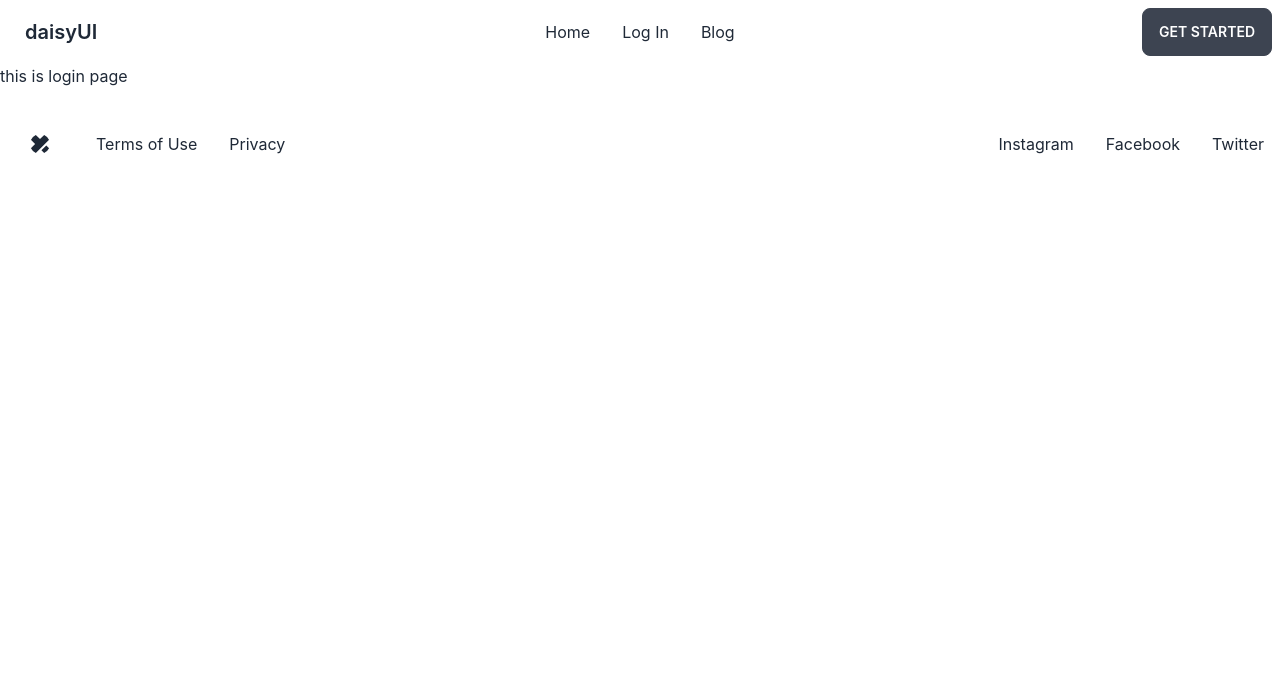
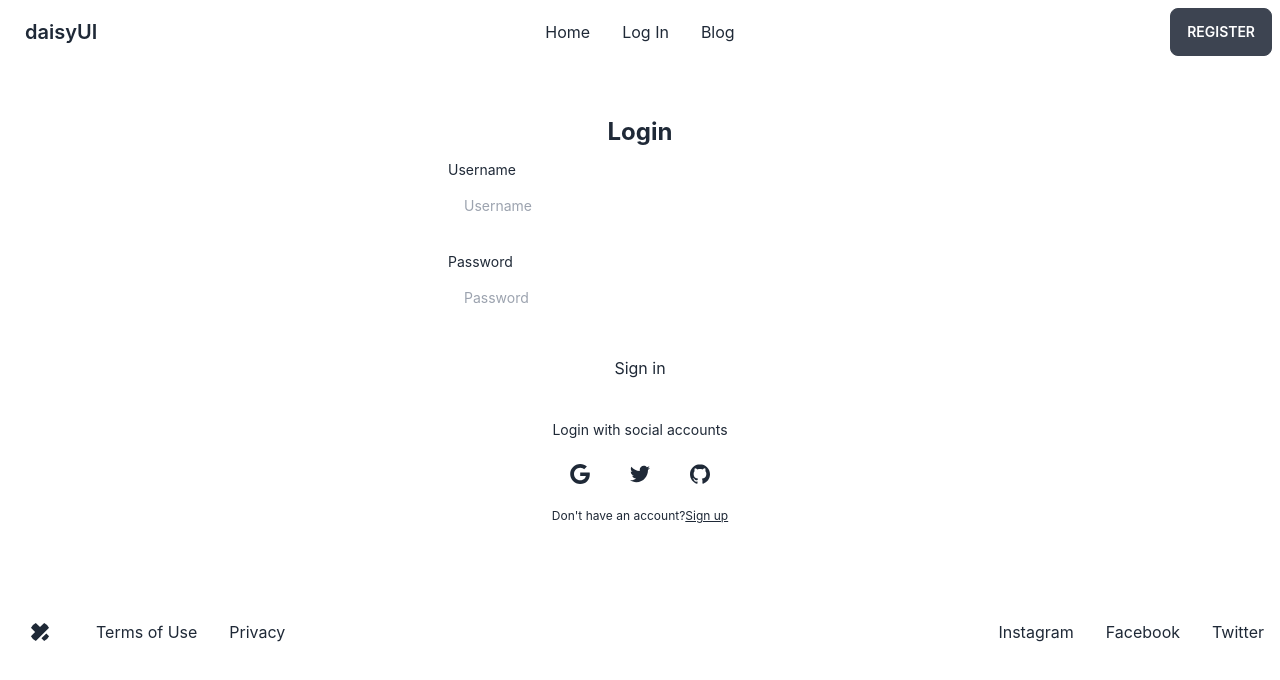
Before and after one commit to AnisurRahman06046/DR.MORIS-CLIENT-SIDE, a React (Create React App) app: page /login in a window 1280 px wide. Shown: the top 680 px of the page. Built offline with nearby package versions, Linux system fonts and the light colour scheme.

Commit message:
details page with two sections added, login register route added

```diff
--- a/src/components/Pages/LogIn/LogIn.js
+++ b/src/components/Pages/LogIn/LogIn.js
@@ -1,9 +1,88 @@
 import React from "react";
+import { Link } from "react-router-dom";
 
 const LogIn = () => {
   return (
-    <div>
-      <h1>this is login page</h1>
+    <div className="w-full max-w-md p-8 space-y-3 container mx-auto my-5 rounded-xl dark:bg-gray-900 dark:text-gray-100">
+      <h1 className="text-2xl font-bold text-center">Login</h1>
+      <form
+        novalidate=""
+        action=""
+        className="space-y-6 ng-untouched ng-pristine ng-valid"
+      >
+        <div className="space-y-1 text-sm">
+          <label for="username" className="block dark:text-gray-400">
+            Username
+          </label>
+          <input
+            type="text"
+            name="username"
+            id="username"
+            placeholder="Username"
+            className="w-full px-4 py-3 rounded-md dark:border-gray-700 dark:bg-gray-900 dark:text-gray-100 focus:dark:border-violet-400"
+          />
+        </div>
+        <div className="space-y-1 text-sm">
+          <label for="password" className="block dark:text-gray-400">
+            Password
+          </label>
+          <input
+            type="password"
+            name="password"
+            id="password"
+            placeholder="Password"
+            className="w-full px-4 py-3 rounded-md dark:border-gray-700 dark:bg-gray-900 dark:text-gray-100 focus:dark:border-violet-400"
+          />
+          {/* <div className="flex justify-end text-xs dark:text-gray-400">
+            <a rel="noopener noreferrer" href="#">
+              Forgot Password?
+            </a>
+          </div> */}
+        </div>
+        <button className="block w-full p-3 text-center rounded-sm dark:text-gray-900 dark:bg-violet-400">
+          Sign in
+        </button>
+      </form>
+      <div className="flex items-center pt-4 space-x-1">
+        <div className="flex-1 h-px sm:w-16 dark:bg-gray-700"></div>
+        <p className="px-3 text-sm dark:text-gray-400">
+          Login with social accounts
+        </p>
+        <div className="flex-1 h-px sm:w-16 dark:bg-gray-700"></div>
+      </div>
+      <div className="flex justify-center space-x-4">
+        <button aria-label="Log in with Google" className="p-3 rounded-sm">
+          <svg
+            xmlns="http://www.w3.org/2000/svg"
+            viewBox="0 0 32 32"
+            className="w-5 h-5 fill-current"
+          >
+            <path d="M16.318 13.714v5.484h9.078c-0.37 2.354-2.745 6.901-9.078 6.901-5.458 0-9.917-4.521-9.917-10.099s4.458-10.099 9.917-10.099c3.109 0 5.193 1.318 6.38 2.464l4.339-4.182c-2.786-2.599-6.396-4.182-10.719-4.182-8.844 0-16 7.151-16 16s7.156 16 16 16c9.234 0 15.365-6.49 15.365-15.635 0-1.052-0.115-1.854-0.255-2.651z"></path>
+          </svg>
+        </button>
+        <button aria-label="Log in with Twitter" className="p-3 rounded-sm">
+          <svg
+            xmlns="http://www.w3.org/2000/svg"
+            viewBox="0 0 32 32"
+            className="w-5 h-5 fill-current"
+          >
+            <path d="M31.937 6.093c-1.177 0.516-2.437 0.871-3.765 1.032 1.355-0.813 2.391-2.099 2.885-3.631-1.271 0.74-2.677 1.276-4.172 1.579-1.192-1.276-2.896-2.079-4.787-2.079-3.625 0-6.563 2.937-6.563 6.557 0 0.521 0.063 1.021 0.172 1.495-5.453-0.255-10.287-2.875-13.52-6.833-0.568 0.964-0.891 2.084-0.891 3.303 0 2.281 1.161 4.281 2.916 5.457-1.073-0.031-2.083-0.328-2.968-0.817v0.079c0 3.181 2.26 5.833 5.26 6.437-0.547 0.145-1.131 0.229-1.724 0.229-0.421 0-0.823-0.041-1.224-0.115 0.844 2.604 3.26 4.5 6.14 4.557-2.239 1.755-5.077 2.801-8.135 2.801-0.521 0-1.041-0.025-1.563-0.088 2.917 1.86 6.36 2.948 10.079 2.948 12.067 0 18.661-9.995 18.661-18.651 0-0.276 0-0.557-0.021-0.839 1.287-0.917 2.401-2.079 3.281-3.396z"></path>
+          </svg>
+        </button>
+        <button aria-label="Log in with GitHub" className="p-3 rounded-sm">
+          <svg
+            xmlns="http://www.w3.org/2000/svg"
+            viewBox="0 0 32 32"
+            className="w-5 h-5 fill-current"
+          >
+            <path d="M16 0.396c-8.839 0-16 7.167-16 16 0 7.073 4.584 13.068 10.937 15.183 0.803 0.151 1.093-0.344 1.093-0.772 0-0.38-0.009-1.385-0.015-2.719-4.453 0.964-5.391-2.151-5.391-2.151-0.729-1.844-1.781-2.339-1.781-2.339-1.448-0.989 0.115-0.968 0.115-0.968 1.604 0.109 2.448 1.645 2.448 1.645 1.427 2.448 3.744 1.74 4.661 1.328 0.14-1.031 0.557-1.74 1.011-2.135-3.552-0.401-7.287-1.776-7.287-7.907 0-1.751 0.62-3.177 1.645-4.297-0.177-0.401-0.719-2.031 0.141-4.235 0 0 1.339-0.427 4.4 1.641 1.281-0.355 2.641-0.532 4-0.541 1.36 0.009 2.719 0.187 4 0.541 3.043-2.068 4.381-1.641 4.381-1.641 0.859 2.204 0.317 3.833 0.161 4.235 1.015 1.12 1.635 2.547 1.635 4.297 0 6.145-3.74 7.5-7.296 7.891 0.556 0.479 1.077 1.464 1.077 2.959 0 2.14-0.020 3.864-0.020 4.385 0 0.416 0.28 0.916 1.104 0.755 6.4-2.093 10.979-8.093 10.979-15.156 0-8.833-7.161-16-16-16z"></path>
+          </svg>
+        </button>
+      </div>
+      <p className="text-xs text-center sm:px-6 dark:text-gray-400">
+        Don't have an account?
+        <Link className="underline dark:text-gray-100">Sign up</Link>
+      </p>
     </div>
   );
 };
--- /dev/null
+++ b/src/components/Pages/Register/Register/Register.js
@@ -0,0 +1,66 @@
+import React from "react";
+import { Link } from "react-router-dom";
+
+const Register = () => {
+  return (
+    <div className="container mx-auto my-4  flex flex-col max-w-md p-6 rounded-md sm:p-10 dark:bg-gray-900 dark:text-gray-100">
+      <div className="mb-8 text-center">
+        <h1 className="my-3 text-4xl font-bold">Sign in</h1>
+        <p className="text-sm dark:text-gray-400">Register</p>
+      </div>
+      <form
+        novalidate=""
+        action=""
+        className="space-y-12 ng-untouched ng-pristine ng-valid"
+      >
+        <div className="space-y-4">
+          <div>
+            <label for="fullname" className="block mb-2 text-sm">
+              Full Name
+            </label>
+            <input
+              type="text"
+              name="fullname"
+              id="fullname"
+              placeholder="Full Name"
+              className="w-full px-3 py-2 border rounded-md dark:border-gray-700 dark:bg-gray-900 dark:text-gray-100"
+            />
+          </div>
+          <div>
+            <label for="email" className="block mb-2 text-sm">
+              Email address
+            </label>
+            <input
+              type="email"
+              name="email"
+              id="email"
+              placeholder="leroy@jenkins.com"
+              className="w-full px-3 py-2 border rounded-md dark:border-gray-700 dark:bg-gray-900 dark:text-gray-100"
+            />
+          </div>
+          <div>
+            <input
+              type="password"
+              name="password"
+              id="password"
+              placeholder="Enter Your Password"
+              className="w-full px-3 py-2 border rounded-md dark:border-gray-700 dark:bg-gray-900 dark:text-gray-100"
+            />
+          </div>
+        </div>
+        <div className="space-y-2">
+          <div>
+            <button
+              type="button"
+              className="w-full px-8 py-3 font-semibold rounded-md dark:bg-violet-400 dark:text-gray-900"
+            >
+              Register
+            </button>
+          </div>
+        </div>
+      </form>
+    </div>
+  );
+};
+
+export default Register;
--- /dev/null
+++ b/src/components/Pages/ReviewsSection/Reviews/Reviews/Reviews.js
@@ -0,0 +1,46 @@
+import React from "react";
+
+const Reviews = () => {
+  return (
+    <div className="container flex flex-col w-full max-w-lg p-6 mx-auto divide-y rounded-md divide-gray-700 dark:bg-gray-900 dark:text-gray-100">
+      <div className="flex justify-between p-4">
+        <div className="flex space-x-4">
+          <div>
+            <img
+              src="https://source.unsplash.com/100x100/?portrait"
+              alt=""
+              className="object-cover w-12 h-12 rounded-full dark:bg-gray-500"
+            />
+          </div>
+          <div>
+            <h4 className="font-bold">Leroy Jenkins</h4>
+            <span className="text-xs dark:text-gray-400">2 days ago</span>
+          </div>
+        </div>
+        <div className="flex items-center space-x-2 dark:text-yellow-500">
+          <svg
+            xmlns="http://www.w3.org/2000/svg"
+            viewBox="0 0 512 512"
+            className="w-5 h-5 fill-current"
+          >
+            <path d="M494,198.671a40.536,40.536,0,0,0-32.174-27.592L345.917,152.242,292.185,47.828a40.7,40.7,0,0,0-72.37,0L166.083,152.242,50.176,171.079a40.7,40.7,0,0,0-22.364,68.827l82.7,83.368-17.9,116.055a40.672,40.672,0,0,0,58.548,42.538L256,428.977l104.843,52.89a40.69,40.69,0,0,0,58.548-42.538l-17.9-116.055,82.7-83.368A40.538,40.538,0,0,0,494,198.671Zm-32.53,18.7L367.4,312.2l20.364,132.01a8.671,8.671,0,0,1-12.509,9.088L256,393.136,136.744,453.3a8.671,8.671,0,0,1-12.509-9.088L144.6,312.2,50.531,217.37a8.7,8.7,0,0,1,4.778-14.706L187.15,181.238,248.269,62.471a8.694,8.694,0,0,1,15.462,0L324.85,181.238l131.841,21.426A8.7,8.7,0,0,1,461.469,217.37Z"></path>
+          </svg>
+          <span className="text-xl font-bold">4.5</span>
+        </div>
+      </div>
+      <div className="p-4 space-y-2 text-sm dark:text-gray-400">
+        <p>
+          Vivamus sit amet turpis leo. Praesent varius eleifend elit, eu dictum
+          lectus consequat vitae. Etiam ut dolor id justo fringilla finibus.
+        </p>
+        <p>
+          Donec eget ultricies diam, eu molestie arcu. Etiam nec lacus eu mauris
+          cursus venenatis. Maecenas gravida urna vitae accumsan feugiat.
+          Vestibulum commodo, ante sit urna purus rutrum sem.
+        </p>
+      </div>
+    </div>
+  );
+};
+
+export default Reviews;
--- a/src/components/Pages/ServiceDetails/ServiceDetails/ServiceDetails.js
+++ b/src/components/Pages/ServiceDetails/ServiceDetails/ServiceDetails.js
@@ -3,6 +3,7 @@
 import { PhotoProvider, PhotoView } from "react-photo-view";
 import "react-photo-view/dist/react-photo-view.css";
 import AddReview from "../../ReviewsSection/AddReview/AddReview/AddReview";
+import Reviews from "../../ReviewsSection/Reviews/Reviews/Reviews";
 
 const ServiceDetails = () => {
   const service = useLoaderData();
@@ -28,10 +29,12 @@
       </section>
       <section className="col-span-4 border-2 border-red">
         <div className="border-2 border-red-400">
-          <AddReview></AddReview>
+          <Reviews></Reviews>
         </div>
         <div className="border-2 border-red-500">
           <h1>reviews</h1>
+
+          <AddReview></AddReview>
         </div>
       </section>
     </div>
--- a/src/components/Pages/Shared/Header/Header.js
+++ b/src/components/Pages/Shared/Header/Header.js
@@ -55,7 +55,9 @@
         </ul>
       </div>
       <div className="navbar-end">
-        <Link className="btn">Get started</Link>
+        <Link to="/register" className="btn">
+          Register
+        </Link>
       </div>
     </div>
   );
--- a/src/routes/Routes/Routes.js
+++ b/src/routes/Routes/Routes.js
@@ -3,6 +3,7 @@
 import Error from "../../components/Pages/Error/Error";
 import Home from "../../components/Pages/Home/Home";
 import LogIn from "../../components/Pages/LogIn/LogIn";
+import Register from "../../components/Pages/Register/Register/Register";
 import ServiceDetails from "../../components/Pages/ServiceDetails/ServiceDetails/ServiceDetails";
 import Services from "../../components/Pages/Services/Services/Services";
 import Main from "../../layout/Main";
@@ -13,6 +14,7 @@
     children: [
       { path: "/", element: <Home></Home> },
       { path: "/login", element: <LogIn></LogIn> },
+      { path: "/register", element: <Register></Register> },
       {
         path: "/services",
         element: <Services></Services>,
```
